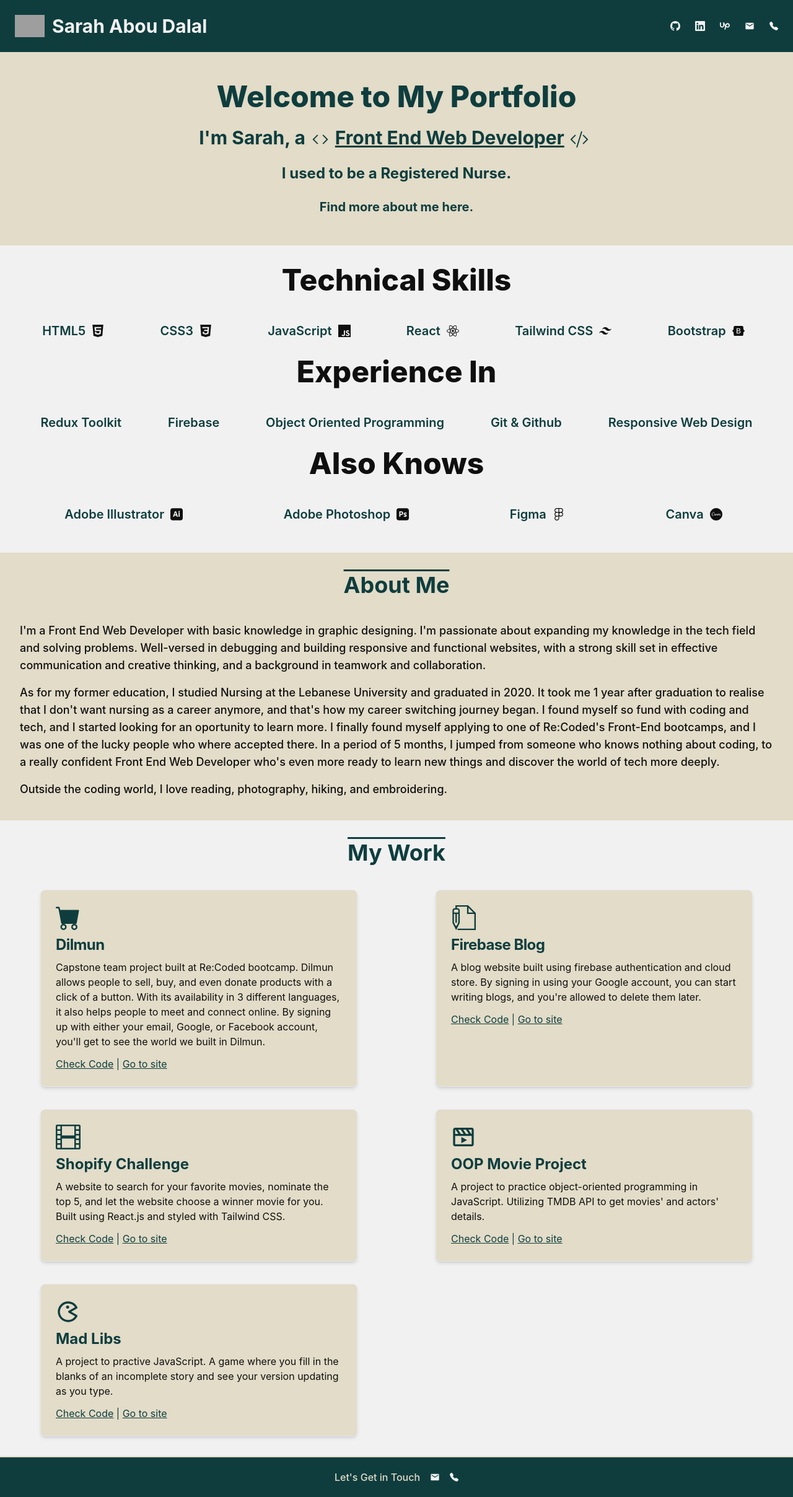
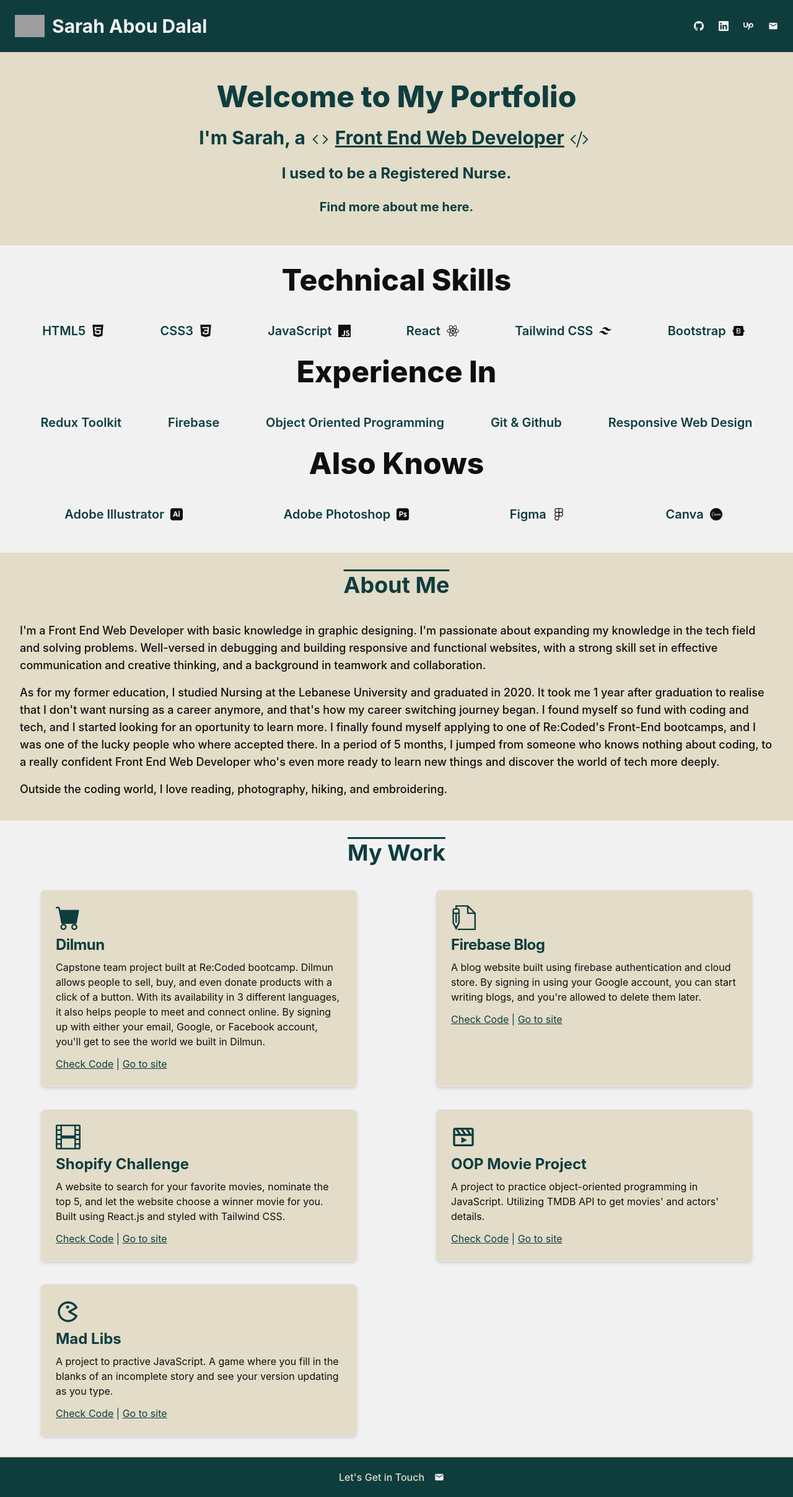
Before and after one commit to sarahaboudalal/Portfolio, a React (Create React App) app: page / in a window 1280 px wide. Shown: the whole page at 62% size. Built offline with nearby package versions, Linux system fonts and the light colour scheme; grey boxes are pictures that could not be loaded.

Commit message:
some styling adjustments

```diff
--- a/src/components/Footer/Footer.jsx
+++ b/src/components/Footer/Footer.jsx
@@ -1,5 +1,4 @@
 import { MdEmail } from "react-icons/md";
-import { BsFillTelephoneFill } from "react-icons/bs";
 
 export default function Footer() {
     return (
@@ -11,12 +10,6 @@
         >
           <MdEmail className="h-8 w-4" />
         </a>
-        <a
-          href="tel:0096171557806"
-          className="text-sm font-medium hover:text-beige text-whitish"
-        >
-          <BsFillTelephoneFill />
-        </a>
       </div>
     );
 }
--- a/src/components/Navbar/Navbar.jsx
+++ b/src/components/Navbar/Navbar.jsx
@@ -1,7 +1,7 @@
 import React from 'react';
 import { MdEmail } from 'react-icons/md';
 import { SiUpwork } from 'react-icons/si';
-import { BsGithub, BsLinkedin, BsFillTelephoneFill } from 'react-icons/bs';
+import { BsGithub, BsLinkedin} from 'react-icons/bs';
 
 export default function Navbar() {
   return (
@@ -39,15 +39,9 @@
             </a>
             <a
               href="mailto:sarahaboudalal@gmail.com"
-              className="mr-6 text-sm font-medium hover:text-beige text-whitish"
+              className="text-sm font-medium hover:text-beige text-whitish"
             >
               <MdEmail className="h-8 w-4" />
-            </a>
-            <a
-              href="tel:0096171557806"
-              className="text-sm font-medium hover:text-beige text-whitish"
-            >
-              <BsFillTelephoneFill />
             </a>
           </div>
         </div>
--- a/src/components/Skills/Skills.jsx
+++ b/src/components/Skills/Skills.jsx
@@ -15,7 +15,7 @@
 export default function Skills() {
   return (
     <div className="h-full bg-whitish py-5 dark:bg-greenish">
-      <h3 className="text-night text-5xl font-extrabold text-center m-3 pb-4">
+      <h3 className="text-night dark:text-whitish text-5xl font-extrabold text-center m-3 pb-4">
         Technical Skills
       </h3>
       <div className="flex lg:flex-row flex-col items-center justify-around m-7">
@@ -44,7 +44,7 @@
           <SiBootstrap className="inline w-10 mb-1 text-night dark:text-whitish" />
         </p>
       </div>
-      <h3 className="text-night text-5xl font-extrabold text-center m-3 pb-4">
+      <h3 className="text-night dark:text-whitish text-5xl font-extrabold text-center m-3 pb-4">
         Experience In
       </h3>
       <div className="flex lg:flex-row flex-col items-center justify-around m-7">
@@ -64,7 +64,7 @@
           Responsive Web Design
         </p>
       </div>
-      <h3 className="text-night text-5xl font-extrabold text-center m-3 pb-4">
+      <h3 className="text-night dark:text-whitish text-5xl font-extrabold text-center m-3 pb-4">
         Also Knows
       </h3>
       <div className="flex lg:flex-row flex-col items-center justify-around m-7">
```
